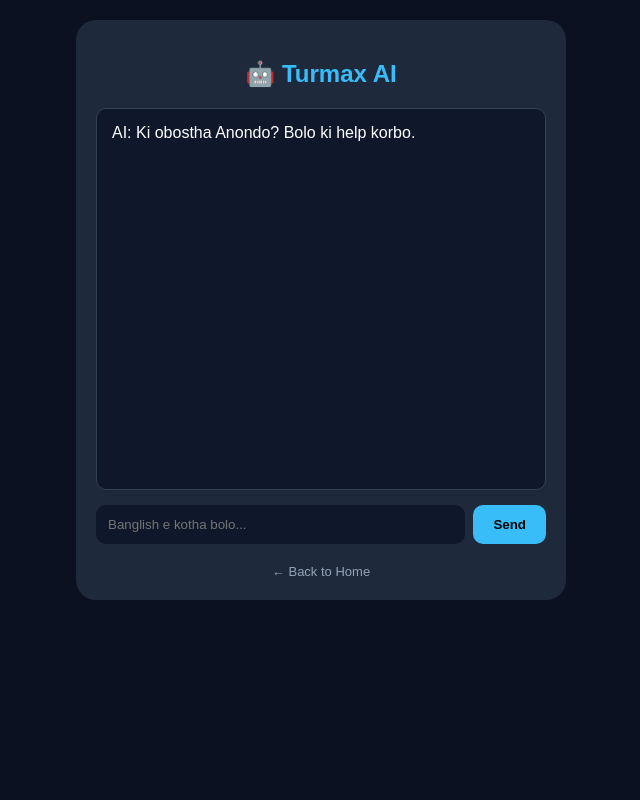
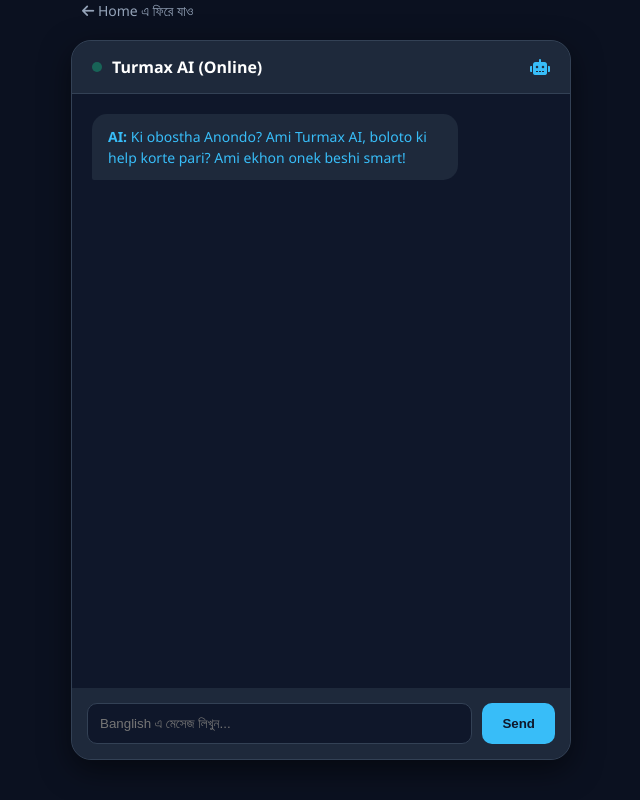
Before and after one commit to spkroy0/anondo-ai, a Flask app: page /chat in a window 1280 px wide. Shown: the whole page, without its empty margins (319-959 px from the left). Run offline with Flask 3, Linux system fonts and the light colour scheme.

Commit message:
Update chat.html

```diff
--- a/templates/chat.html
+++ b/templates/chat.html
@@ -3,41 +3,110 @@
 <head>
     <meta charset="UTF-8">
     <meta name="viewport" content="width=device-width, initial-scale=1.0">
-    <title>Turmax AI | Chat</title>
+    <title>Anondo AI | Turmax Assistant</title>
+    <link rel="stylesheet" href="https://cdnjs.cloudflare.com/ajax/libs/font-awesome/6.0.0/css/all.min.css">
     <style>
-        body { font-family: sans-serif; background: #0b1120; color: white; margin: 0; padding: 20px; display: flex; justify-content: center; }
-        .chat-container { width: 100%; max-width: 450px; background: #1e293b; padding: 20px; border-radius: 20px; }
-        #chat-box { height: 350px; overflow-y: auto; background: #0f172a; padding: 15px; border-radius: 10px; margin-bottom: 15px; border: 1px solid #334155; }
-        .input-area { display: flex; gap: 8px; }
-        input { flex: 1; padding: 12px; border-radius: 10px; border: none; background: #0f172a; color: white; outline: none; }
-        button { background: #38bdf8; border: none; padding: 10px 20px; border-radius: 10px; cursor: pointer; font-weight: bold; }
+        * { box-sizing: border-box; }
+        body { font-family: 'Segoe UI', Tahoma, Geneva, Verdana, sans-serif; background: #0b1120; color: white; margin: 0; display: flex; justify-content: center; align-items: center; min-height: 100vh; }
+
+        .chat-wrapper { width: 100%; max-width: 500px; height: 90vh; background: #1e293b; border-radius: 20px; display: flex; flex-direction: column; box-shadow: 0 10px 30px rgba(0,0,0,0.5); border: 1px solid #334155; position: relative; }
+
+        /* Header */
+        .chat-header { padding: 15px 20px; border-bottom: 1px solid #334155; display: flex; align-items: center; justify-content: space-between; background: #1e293b; border-radius: 20px 20px 0 0; }
+        .header-info { display: flex; align-items: center; gap: 10px; }
+        .dot { height: 10px; width: 10px; background-color: #10b981; border-radius: 50%; display: inline-block; animation: blink 1.5s infinite; }
+        @keyframes blink { 0% { opacity: 1; } 50% { opacity: 0.4; } 100% { opacity: 1; } }
+
+        /* Chat Display Area */
+        #chat-box { flex: 1; overflow-y: auto; padding: 20px; scroll-behavior: smooth; display: flex; flex-direction: column; gap: 15px; background: #0f172a; }
+        .msg { max-width: 80%; padding: 12px 16px; border-radius: 15px; font-size: 14px; line-height: 1.5; }
+        .bot-msg { align-self: flex-start; background: #1e293b; color: #38bdf8; border-bottom-left-radius: 2px; }
+        .user-msg { align-self: flex-end; background: #38bdf8; color: #0f172a; font-weight: 500; border-bottom-right-radius: 2px; }
+
+        /* Input Area */
+        .input-area { padding: 15px; background: #1e293b; border-radius: 0 0 20px 20px; display: flex; gap: 10px; }
+        input { flex: 1; background: #0f172a; border: 1px solid #334155; padding: 12px; border-radius: 10px; color: white; outline: none; transition: 0.3s; }
+        input:focus { border-color: #38bdf8; }
+        button { background: #38bdf8; border: none; padding: 0 20px; border-radius: 10px; cursor: pointer; color: #0f172a; font-weight: bold; transition: 0.3s; }
+        button:hover { opacity: 0.9; transform: scale(1.02); }
+        button:disabled { background: #475569; cursor: not-allowed; }
+
+        .back-home { position: absolute; top: -40px; left: 10px; color: #94a3b8; text-decoration: none; font-size: 14px; }
+
+        /* Scrollbar Styling */
+        #chat-box::-webkit-scrollbar { width: 5px; }
+        #chat-box::-webkit-scrollbar-thumb { background: #334155; border-radius: 10px; }
     </style>
 </head>
 <body>
-    <div class="chat-container">
-        <h2 style="color:#38bdf8; text-align:center;">🤖 Turmax AI</h2>
-        <div id="chat-box"><div>AI: Ki obostha Anondo? Bolo ki help korbo.</div></div>
-        <div class="input-area">
-            <input type="text" id="user-msg" placeholder="Banglish e kotha bolo...">
-            <button onclick="send()">Send</button>
+
+<div class="chat-wrapper">
+    <a href="/" class="back-home"><i class="fas fa-arrow-left"></i> Home এ ফিরে যাও</a>
+
+    <div class="chat-header">
+        <div class="header-info">
+            <div class="dot"></div>
+            <span style="font-weight: 600;">Turmax AI (Online)</span>
         </div>
-        <br><center><a href="/" style="color:#94a3b8; text-decoration:none; font-size:13px;">← Back to Home</a></center>
+        <i class="fas fa-robot" style="color: #38bdf8;"></i>
     </div>
-    <script>
-        async function send() {
-            const input = document.getElementById('user-msg');
-            const box = document.getElementById('chat-box');
-            if(!input.value) return;
-            box.innerHTML += `<div style="margin-top:10px;">You: ${input.value}</div>`;
-            const msg = input.value; input.value = '';
-            const res = await fetch('/chat_api', {
-                method: 'POST', headers: {'Content-Type': 'application/json'},
-                body: JSON.stringify({message: msg})
+
+    <div id="chat-box">
+        <div class="msg bot-msg"><b>AI:</b> Ki obostha Anondo? Ami Turmax AI, boloto ki help korte pari? Ami ekhon onek beshi smart!</div>
+    </div>
+
+    <div class="input-area">
+        <input type="text" id="user-input" placeholder="Banglish এ মেসেজ লিখুন..." onkeypress="handleKeyPress(event)">
+        <button id="send-btn" onclick="askAI()">Send</button>
+    </div>
+</div>
+
+<script>
+    async function askAI() {
+        const input = document.getElementById('user-input');
+        const box = document.getElementById('chat-box');
+        const btn = document.getElementById('send-btn');
+
+        if (!input.value.trim()) return;
+
+        const userMsg = input.value.trim();
+        input.value = '';
+
+        // ইউজারের মেসেজ স্ক্রিনে দেখানো
+        box.innerHTML += `<div class="msg user-msg">${userMsg}</div>`;
+        box.scrollTop = box.scrollHeight;
+
+        // বাটন লোডিং স্টেট
+        btn.disabled = true;
+        btn.innerText = "...";
+
+        try {
+            const response = await fetch('/chat_api', {
+                method: 'POST',
+                headers: { 'Content-Type': 'application/json' },
+                body: JSON.stringify({ message: userMsg })
             });
-            const data = await res.json();
-            box.innerHTML += `<div style="color:#38bdf8; margin-top:8px;">AI: ${data.response}</div>`;
-            box.scrollTop = box.scrollHeight;
+
+            const data = await response.json();
+
+            // এআই-এর মেসেজ স্ক্রিনে দেখানো
+            box.innerHTML += `<div class="msg bot-msg"><b>Turmax AI:</b> ${data.response}</div>`;
+        } catch (error) {
+            box.innerHTML += `<div class="msg bot-msg" style="color: #ef4444;"><b>System:</b> Connection lost! Server checking koro.</div>`;
         }
-    </script>
+
+        btn.disabled = false;
+        btn.innerText = "Send";
+        box.scrollTop = box.scrollHeight;
+    }
+
+    // এন্টার বাটন চাপলে মেসেজ যাবে
+    function handleKeyPress(event) {
+        if (event.key === 'Enter') {
+            askAI();
+        }
+    }
+</script>
+
 </body>
 </html>
```
